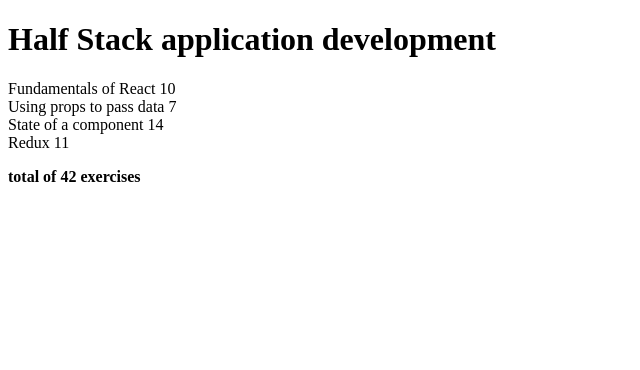
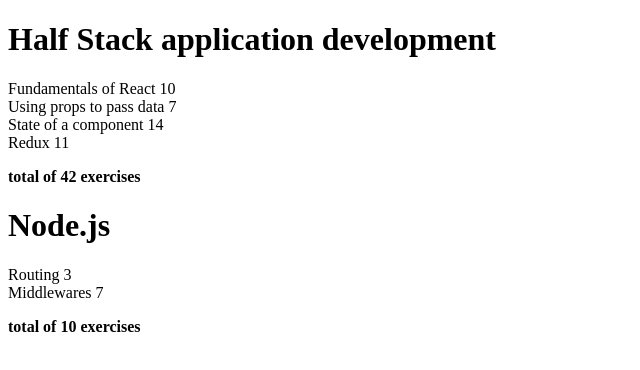
Before and after one commit to RoniPG/FullStackReact, a React (Create React App) app in the folder part1/courseinfo/: page / in a window 1280 px wide. Shown: the top 370 px of the page, without its empty margins (0-640 px from the left). Built offline with nearby package versions, Linux system fonts and the light colour scheme.

Commit message:
Task 2.4

```diff
--- a/part1/courseinfo/src/App.js
+++ b/part1/courseinfo/src/App.js
@@ -1,28 +1,51 @@
 
 const Course = (props) =>{
+  //console.log("Course",props.courses);
   return (
     <div>
-      <Header name={props.course.name}/>
-      <Content parts={props.course.parts} />
+      {props.courses.map((course) => {
+        return (
+          <div key = {course.id}>
+             {/**console.log(course.name)*/}
+            <Header name = {course.name}/>
+            {/**console.log("Course",course.parts)*/}
+            <Content parts = {course.parts}/>
+            <p><strong>total of {
+            course.parts.reduce((s, p) => s + p.exercises,0)
+            } exercises</strong></p>
+          </div>
+        )
+      })}
+      {/**<Header courses={props.courses}/>
+      <Content courses={props.courses} />*/}
     </div>
   )
 }
 
 //const Header = ({course}) => <h1>{course}</h1>
 const Header = (props) => {
-  //console.log(props)
-  return<h1>{props.name}</h1>
+  //console.log("Header",props)
+  return (
+    <div >
+      <h1>
+        {/**console.log(props.name)*/}
+        {props.name}
+      </h1>
+    </div>
+  )
+
 }
 
 //const Content = ({part},{exercises}) => <p>{part},{exercises}</p>
 const Content = (props) => {
-//console.log(props.parts)
+//console.log(props)
   return (
     <div>
-      {props.parts.map((part) => {
+      {props.parts.map ((part,index) => {
         return (
-          <div key = {part.id}>
-            <Part name = {part.name} exercises= {part.exercises} />
+          <div key = {index + "." +part.id}>
+            {/**console.log(part)*/}
+            <Part part = {part}/>
           </div>
         )
       })}
@@ -34,14 +57,16 @@
 }
 
 const Part = (props) => {
+  //console.log(props);
   return (
     <div>
-      {props.name} {props.exercises}
+      {props.part.name} {props.part.exercises}
     </div>
   )
 }
 const App = () => {
-  const course = {
+  const courses = [
+    {
       name: 'Half Stack application development',
       id: 1,
       parts: [
@@ -65,9 +90,25 @@
           exercises: 11,
           id: 4
         }
-
+      ]
+    },
+    {
+      name: 'Node.js',
+      id: 2,
+      parts: [
+        {
+          name: 'Routing',
+          exercises: 3,
+          id: 1
+        },
+        {
+          name: 'Middlewares',
+          exercises: 7,
+          id: 2
+        }
       ]
     }
+  ]
   /** Version con for...
   // Creamos una función que sume los ejericicios
   const sumTotal = () => {
@@ -83,18 +124,17 @@
  */
 
   //Versión con reduce...
-  const total = course.parts.reduce(function(sum, part){
+    /**const total = courses.parts.reduce(function(sum, part){
     console.log("What is happening", sum, part.exercises);
     return sum + part.exercises
-  },0)
+  },0)*/
   //Versión con reduce aún mas corto....
   //const total = course.parts.reduce((s, p) => s + p.exercises)
 
 
   return (
     <div>
-      <Course course = {course}/>
-      <p><strong>total of {total} exercises</strong></p>
+      <Course courses = {courses}/>
     </div>
   )
 }
```
Lines whose indentation alone changed are shown as unchanged.
